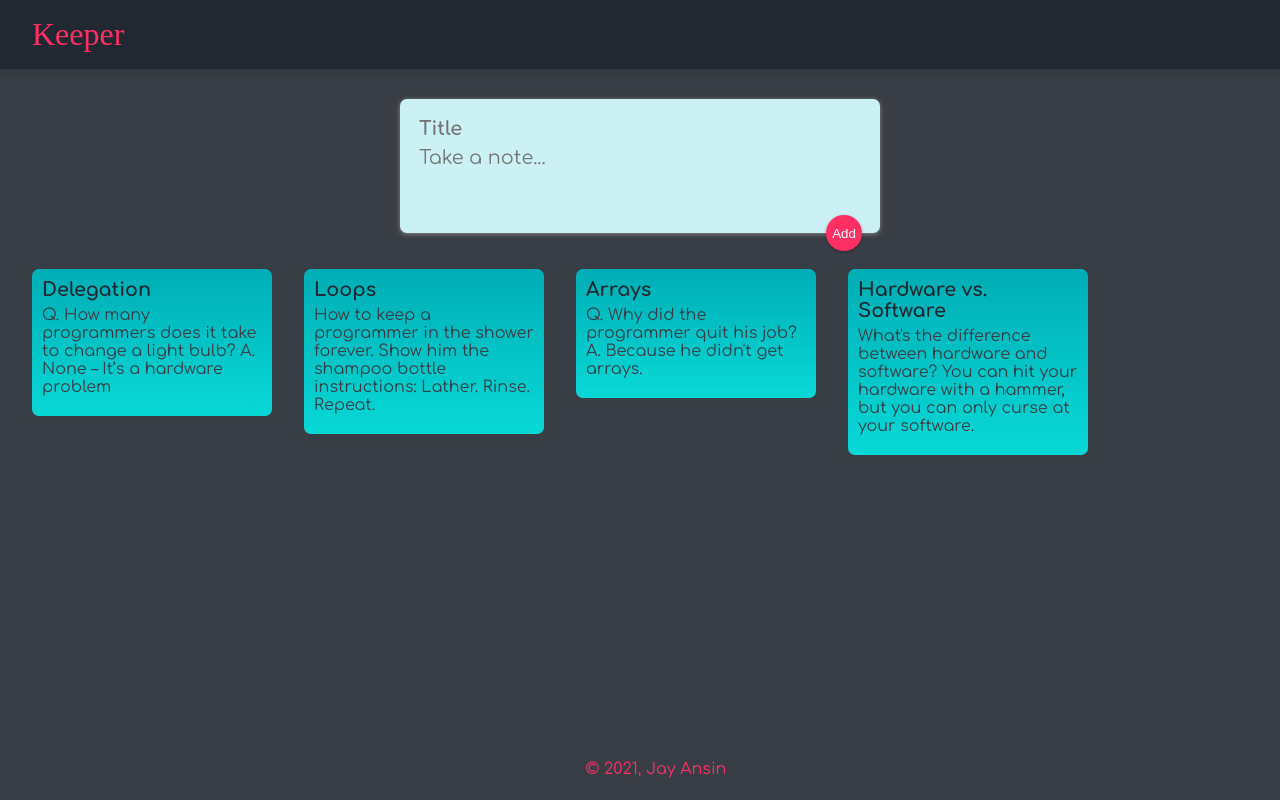
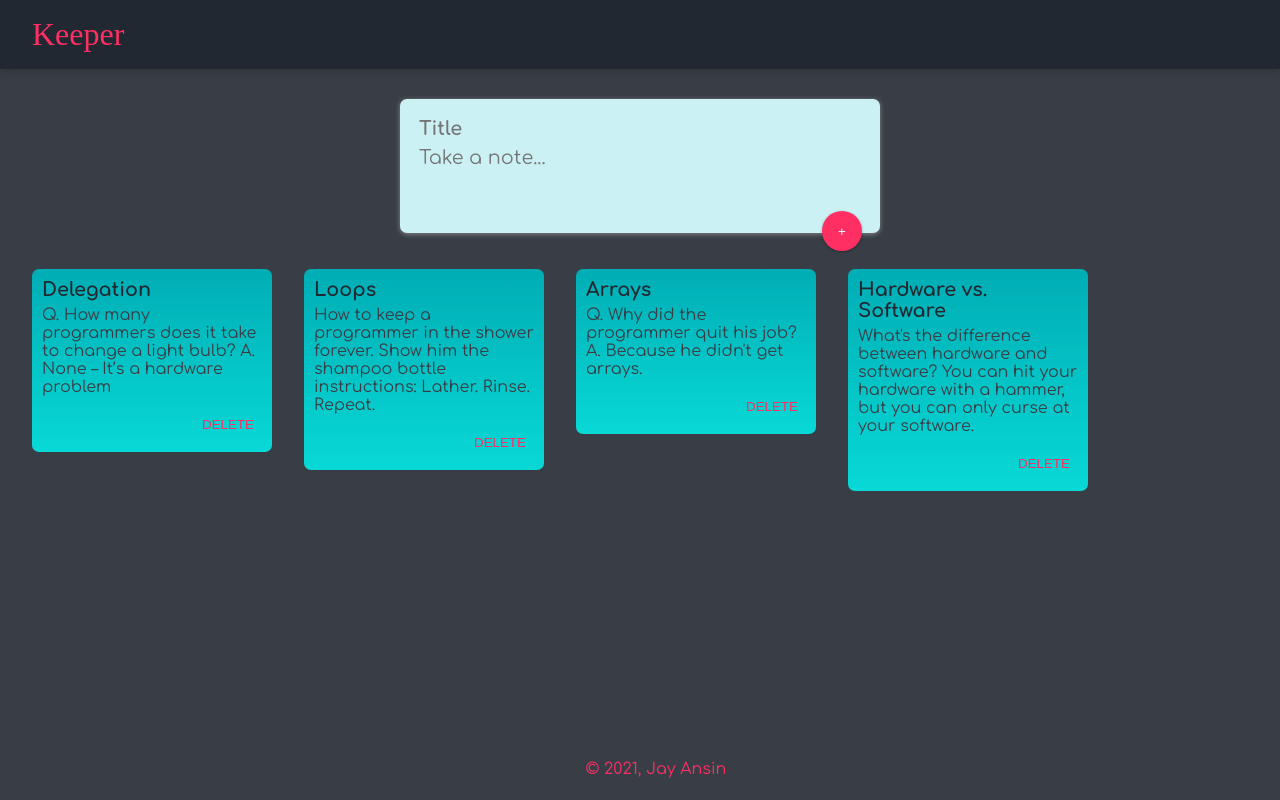
Before and after one commit to pronoia9/apbtcwdb_keeper, a React (Create React App) app: page / in a window 1280 px wide. Built offline with nearby package versions, Linux system fonts and the light colour scheme; a web font is replaced by a local one.

Commit message:
add 'add button' status css

```diff
--- a/public/css/styles.css
+++ b/public/css/styles.css
@@ -84,6 +84,19 @@ footer p {
   word-wrap: break-word;
   color: var(--note-content);
 }
+
+.note button {
+  position: relative;
+  float: right;
+  margin-right: 1.5rem;
+  background-color: transparent;
+  color: var(--header-text);
+  border: none;
+  width: 36px;
+  height: 36px;
+  cursor: pointer;
+  outline: none;
+}
 /*******************************************************************/
 
 
@@ -123,8 +136,8 @@ form button {
   color: var(--light-color1);
   border: none;
   border-radius: 50%;
-  width: 36px;
-  height: 36px;
+  width: 2.5rem;
+  height: 2.5rem;
   box-shadow: 0 1px 3px rgba(0, 0, 0, 0.3);
   cursor: pointer;
   outline: none;
--- /dev/null
+++ b/src/components/colors.js
@@ -0,0 +1,10 @@
+const colors = {
+  addButtonHover: '#e23e57',
+  addButtonValid: '#88304e',
+  addButtonInvalid: '#522546',
+  addButtonClick: '#311d3f',
+  deleteButtonHover: '0 0 35px #ffffff44, 0 0 20px #fc199a',
+  deleteButtonClick: '#311d3f',
+};
+
+export default colors;
--- a/src/components/content/Card.jsx
+++ b/src/components/content/Card.jsx
@@ -1,12 +1,14 @@
-import React from "react";
+import React from 'react';
+import colors from '../colors.js';
 
 function Card(props) {
-   return (
-      <div className="note">
-         <h1>{props.title}</h1>
-         <p>{props.content}</p>
-      </div>
-   );
+  return (
+    <div className='note'>
+      <h1>{props.title}</h1>
+      <p>{props.content}</p>
+      <button style={{ textShadow: false && colors.deleteButtonHover }}>DELETE</button>
+    </div>
+  );
 }
 
 export default Card;
--- a/src/components/content/Create.jsx
+++ b/src/components/content/Create.jsx
@@ -1,4 +1,5 @@
 import React from 'react';
+import colors from '../colors.js';
 
 function Create(props) {
   return (
@@ -17,8 +18,14 @@ function Create(props) {
           value={props.input.content}
           onChange={(e) => props.setInput({ ...props.input, content: e.target.value })}
         />
-        <button type='submit' onClick={() => props.addNote()}>
-          Add
+        <button
+          style={{ backgroundColor: props.addButtonColor }}
+          onMouseOver={() => props.setAddButtonColor(colors.addButtonHover)}
+          onMouseOut={() => props.setAddButtonColor('')}
+          type='submit'
+          onClick={() => props.addNote()}
+        >
+          +
         </button>
       </form>
     </div>
--- a/src/components/content/Notes.jsx
+++ b/src/components/content/Notes.jsx
@@ -1,26 +1,50 @@
 import React, { useState } from 'react';
 import Card from './Card';
 import Create from './Create';
+import colors from '../colors.js';
 import defaultNotes from '../defaultNotes.js';
 
 function Content() {
-  // user input
-  const [input, setInput] = useState({ title: '', content: '' });
-
-  // all notes
-  const [notes, setNotes] = useState(setDefaultNotes());
+  const [input, setInput] = useState({ title: '', content: '' }); // user input
+  const [notes, setNotes] = useState(setDefaultNotes()); // all notes
+  const [addButtonColor, setAddButtonColor] = useState(false); // add button mouseover state (for css)
+  const [deleteButtonColor, setDeleteButtonColor] = useState(false); // delete button mousever state (for css)
 
   // handle add button click
   function addNote() {
-    const x = getRandomId();
-    setNotes([...notes, { ...input, id: x, key: x }]);
+    if (input.title !== '' && input.content !== '') {
+      setAddButtonColor(colors.addButtonValid);
+
+      const x = getRandomId();
+      setNotes([...notes, { ...input, id: x, key: x }]);
+
+      // reset the input values
+      setInput({ title: '', content: '' });
+    } else {
+      setAddButtonColor(colors.addButtonInvalid);
+    }
+    // reset the button color
+    setTimeout(() => setAddButtonColor(''), 150);
   }
 
   return (
     <div>
-      <Create input={input} setInput={setInput} addNote={addNote} />
+      <Create
+        input={input}
+        setInput={setInput}
+        addNote={addNote}
+        addButtonColor={addButtonColor}
+        setAddButtonColor={setAddButtonColor}
+      />
       {notes.map((notes) => (
-        <Card id={notes.id} key={notes.id} title={notes.title} content={notes.content} />
+        <Card
+          id={notes.id}
+          key={notes.id}
+          title={notes.title}
+          content={notes.content}
+          deleteButtonColor={deleteButtonColor}
+          setdeleteButtonColor={setDeleteButtonColor}
+        />
       ))}
     </div>
   );
@@ -28,6 +52,7 @@ function Content() {
 
 export default Content;
 
+// get random/default notes from defaultNotes.js
 function setDefaultNotes() {
   return defaultNotes.map(function (n) {
     const y = getRandomId();
@@ -35,6 +60,7 @@ function setDefaultNotes() {
   });
 }
 
+// random string id
 function getRandomId() {
   return Math.random().toString().slice(2);
 }
```
